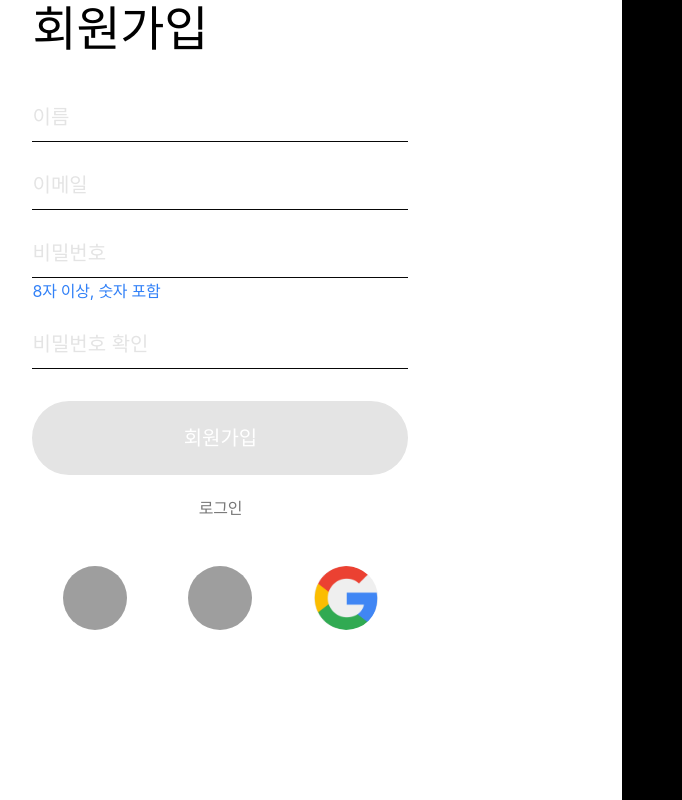
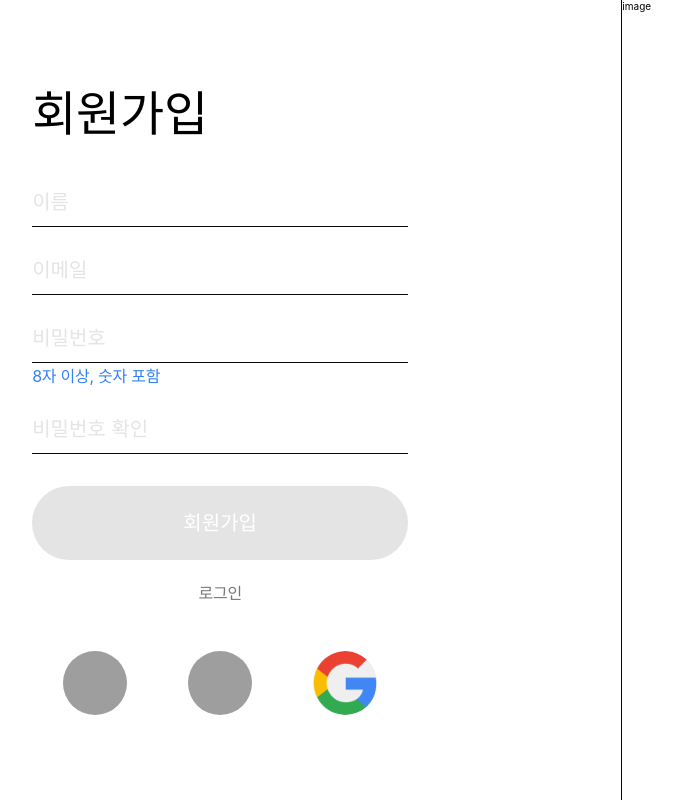
Before and after one commit to DDD-6/warren-burffett-web, a Next.js app: page /signup in a window 1280 px wide. Shown: the whole page, without its empty margins (181-863 px from the left). Built offline with nearby package versions, Linux system fonts and the light colour scheme; no server answers; grey boxes are pictures that could not be loaded; a web font is replaced by a local one.

Commit message:
컴포넌트와 backgroundImage 사이의 divideLine 추가

```diff
--- /dev/null
+++ b/components/DivideLine.tsx
@@ -0,0 +1,19 @@
+import { css } from '@emotion/react';
+
+const DivideLine = () => {
+  return <div css={divideLine}></div>;
+};
+
+export const divideLine = css`
+  width: 100%;
+  height: 0;
+  border-bottom: 1.5px solid #080808;
+
+  @media (min-width: 768px) {
+    width: 0;
+    height: 100vh;
+    border-right: 1.5px solid #080808;
+  }
+`;
+
+export default DivideLine;
--- a/components/MainImage.tsx
+++ b/components/MainImage.tsx
@@ -1,7 +1,27 @@
-import { mainImage } from '@styles/index';
+import { css } from '@emotion/react';
 
-const MainImage = ({ imageUrl }) => {
-  return <div css={mainImage}>image</div>;
+interface MainImageProps {
+  imageUrl: string;
+}
+
+const MainImage = ({ imageUrl }: MainImageProps) => {
+  return (
+    <div css={mainImage} style={{ background: `${imageUrl} no-repeat center center / cover` }}>
+      image
+    </div>
+  );
 };
 
+export const mainImage = css`
+  width: 100%;
+  height: 49.7rem;
+  background-color: yellow;
+
+  @media (min-width: 768px) {
+    display: block;
+    width: 76.044rem;
+    height: 100vh;
+  }
+`;
+
 export default MainImage;
--- a/pages/signup.tsx
+++ b/pages/signup.tsx
@@ -2,12 +2,15 @@ import { NextPage } from 'next';
 
 import SignUp from '@components/SignUp';
 import MainImage from '@components/MainImage';
+import DivideLine from '@components/DivideLine';
+import { mainLayout } from '@styles/index';
 
 const SignUpPage: NextPage = () => {
   return (
-    <div style={{ display: 'flex', width: '100%' }}>
+    <div css={mainLayout}>
       <SignUp />
-      <MainImage imageUrl />
+      <DivideLine />
+      <MainImage imageUrl="" />
     </div>
   );
 };
--- a/styles/index.ts
+++ b/styles/index.ts
@@ -1,4 +1,14 @@
 import { css } from '@emotion/react';
+
+export const mainLayout = css`
+  display: flex;
+  flex-direction: column;
+  width: 100%;
+
+  @media (min-width: 768px) {
+    flex-direction: row;
+  }
+`;
 
 export const rowJustifyCenter = css`
   display: flex;
@@ -22,14 +32,3 @@ export const rowJustifySpaceAround = css`
   justify-content: space-around;
   width: 100%;
 `;
-
-export const mainImage = css`
-  display: none;
-
-  @media (min-width: 768px) {
-    display: block;
-    width: 76.044rem;
-    height: 100vh;
-    background-color: #000;
-  }
-`;
--- a/styles/user.ts
+++ b/styles/user.ts
@@ -4,6 +4,13 @@ export const loginLayout = css`
   display: flex;
   justify-content: center;
   width: 100%;
+  padding: 4.8rem 0;
+
+  @media (min-width: 768px) {
+    align-items: center;
+    height: 100vh;
+    padding: 0;
+  }
 `;
 
 export const loginPanel = css`
@@ -102,7 +109,7 @@ export const checkField = css`
     background-color: var(--background-checkbox);
   }
 
-  // input 안에 들어갈 check
+  /* input 안에 들어갈 check */
   span::after {
     display: none;
     width: 0.6rem;
@@ -118,7 +125,7 @@ export const checkField = css`
     transform: rotate(45deg);
   }
 
-  // check 상태로 변하면 check icon이 보임
+  /* check 상태로 변하면 check icon이 보임 */
   input:checked ~ span::after {
     display: block;
   }
```
Also changed, not shown: pages/signin.tsx (+5 -2 lines).
